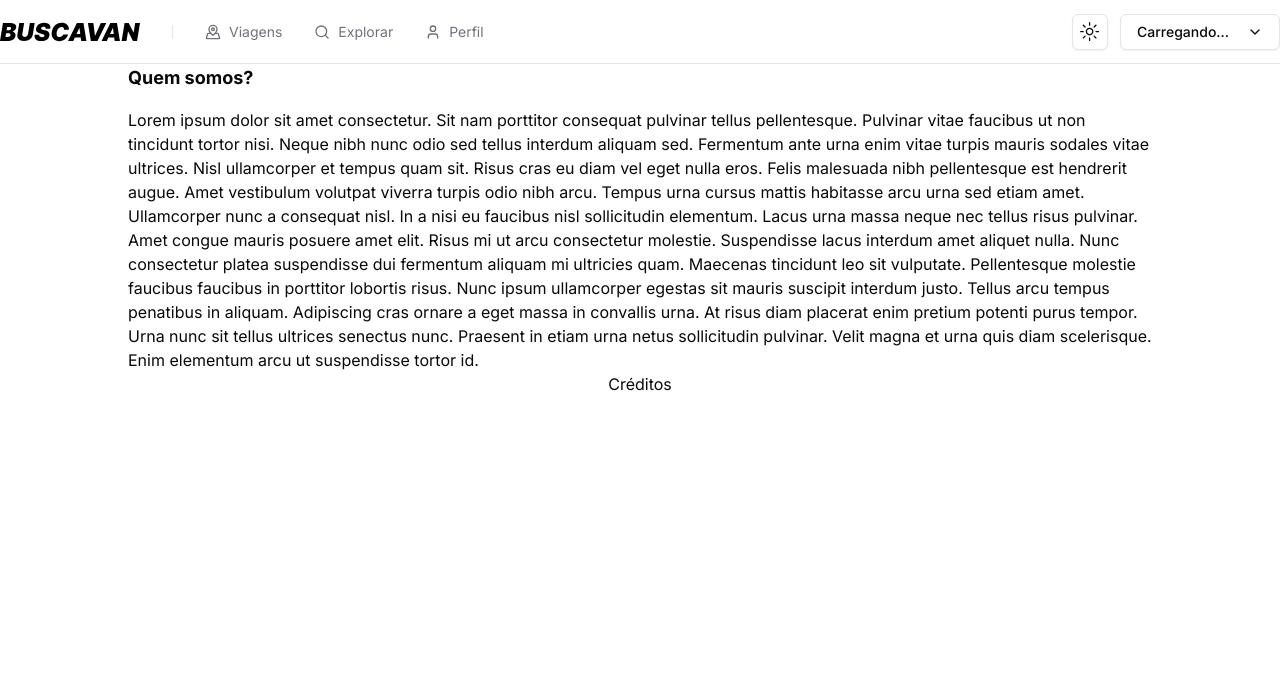
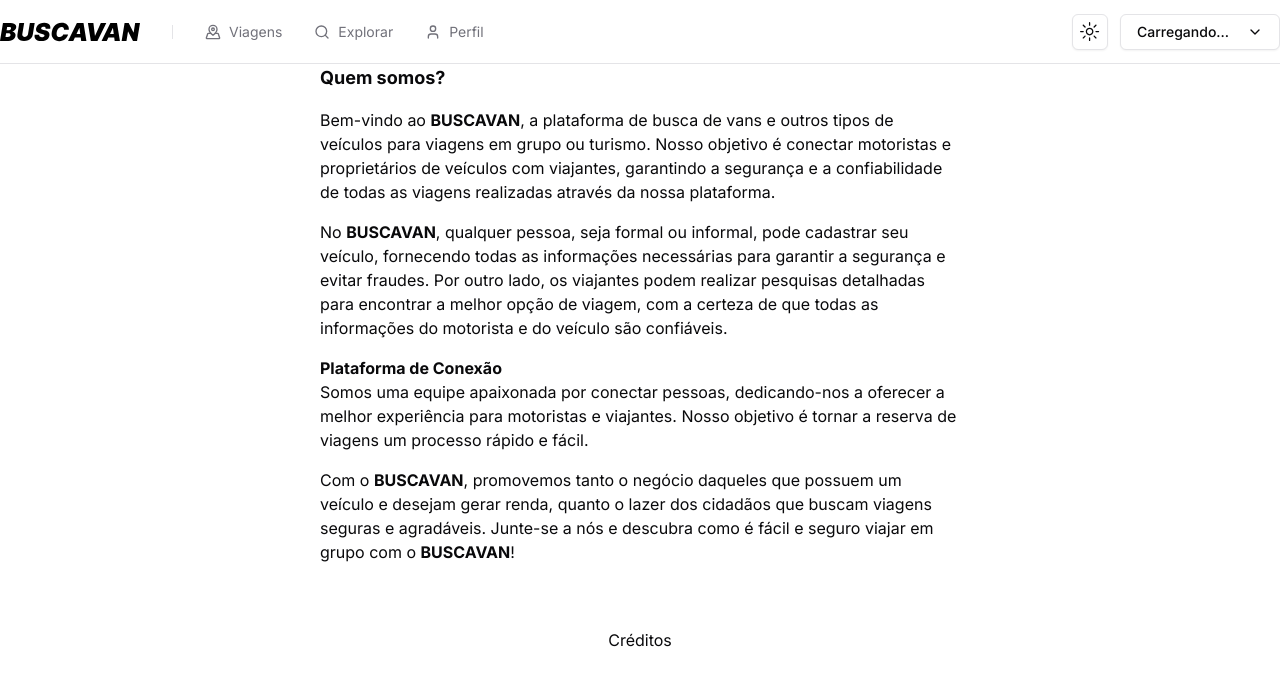
Before and after one commit to Buscavan/buscavan-frontend, a Next.js app: page /app/about in a window 1280 px wide. Shown: the top 686 px of the page. Built offline with nearby package versions, Linux system fonts and the light colour scheme.

Commit message:
refactor: style and content

```diff
--- a/src/app/app/about/page.tsx
+++ b/src/app/app/about/page.tsx
@@ -8,30 +8,36 @@ export const metadata: Metadata = {
 export default function About() {
   return (
     <>
-      <article className="w-full h-fit px-32 pb-0 py-16">
+      <article className="w-full h-fit px-80 py-16">
         <h1 className="font-bold text-lg pb-4">Quem somos?</h1>
+        <p className="pb-4">
+          Bem-vindo ao <strong>BUSCAVAN</strong>, a plataforma de busca de vans
+          e outros tipos de veículos para viagens em grupo ou turismo. Nosso
+          objetivo é conectar motoristas e proprietários de veículos com
+          viajantes, garantindo a segurança e a confiabilidade de todas as
+          viagens realizadas através da nossa plataforma.
+        </p>
+        <p className="pb-4">
+          No <strong>BUSCAVAN</strong>, qualquer pessoa, seja formal ou
+          informal, pode cadastrar seu veículo, fornecendo todas as informações
+          necessárias para garantir a segurança e evitar fraudes. Por outro
+          lado, os viajantes podem realizar pesquisas detalhadas para encontrar
+          a melhor opção de viagem, com a certeza de que todas as informações do
+          motorista e do veículo são confiáveis.
+        </p>
+        <p className="pb-4">
+          <strong>Plataforma de Conexão</strong>
+          <br />
+          Somos uma equipe apaixonada por conectar pessoas, dedicando-nos a
+          oferecer a melhor experiência para motoristas e viajantes. Nosso
+          objetivo é tornar a reserva de viagens um processo rápido e fácil.
+        </p>
         <p>
-          Lorem ipsum dolor sit amet consectetur. Sit nam porttitor consequat
-          pulvinar tellus pellentesque. Pulvinar vitae faucibus ut non tincidunt
-          tortor nisi. Neque nibh nunc odio sed tellus interdum aliquam sed.
-          Fermentum ante urna enim vitae turpis mauris sodales vitae ultrices.
-          Nisl ullamcorper et tempus quam sit. Risus cras eu diam vel eget nulla
-          eros. Felis malesuada nibh pellentesque est hendrerit augue. Amet
-          vestibulum volutpat viverra turpis odio nibh arcu. Tempus urna cursus
-          mattis habitasse arcu urna sed etiam amet. Ullamcorper nunc a
-          consequat nisl. In a nisi eu faucibus nisl sollicitudin elementum.
-          Lacus urna massa neque nec tellus risus pulvinar. Amet congue mauris
-          posuere amet elit. Risus mi ut arcu consectetur molestie. Suspendisse
-          lacus interdum amet aliquet nulla. Nunc consectetur platea suspendisse
-          dui fermentum aliquam mi ultricies quam. Maecenas tincidunt leo sit
-          vulputate. Pellentesque molestie faucibus faucibus in porttitor
-          lobortis risus. Nunc ipsum ullamcorper egestas sit mauris suscipit
-          interdum justo. Tellus arcu tempus penatibus in aliquam. Adipiscing
-          cras ornare a eget massa in convallis urna. At risus diam placerat
-          enim pretium potenti purus tempor. Urna nunc sit tellus ultrices
-          senectus nunc. Praesent in etiam urna netus sollicitudin pulvinar.
-          Velit magna et urna quis diam scelerisque. Enim elementum arcu ut
-          suspendisse tortor id.
+          Com o <strong>BUSCAVAN</strong>, promovemos tanto o negócio daqueles
+          que possuem um veículo e desejam gerar renda, quanto o lazer dos
+          cidadãos que buscam viagens seguras e agradáveis. Junte-se a nós e
+          descubra como é fácil e seguro viajar em grupo com o{' '}
+          <strong>BUSCAVAN</strong>!
         </p>
       </article>
       <Credits />
```
